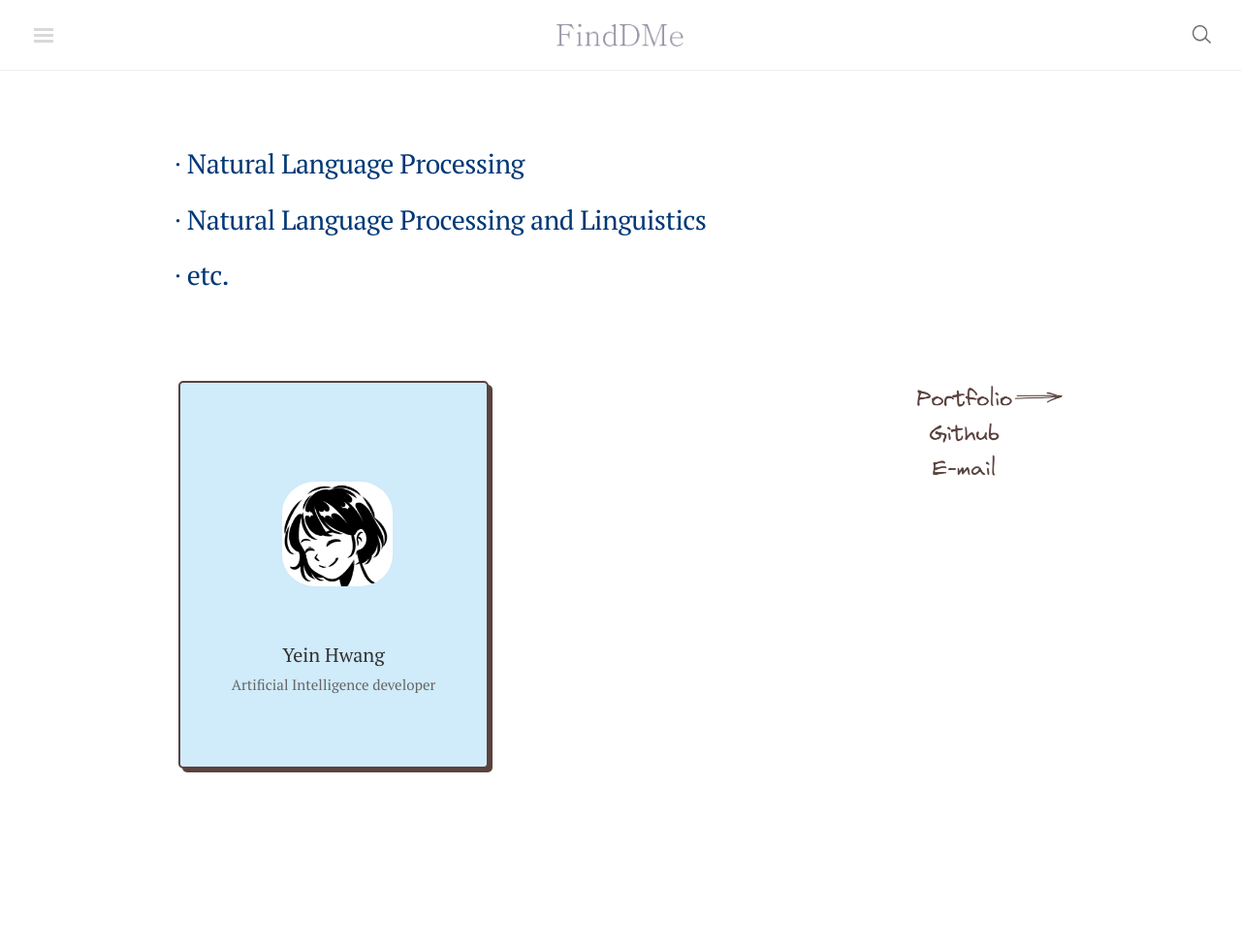
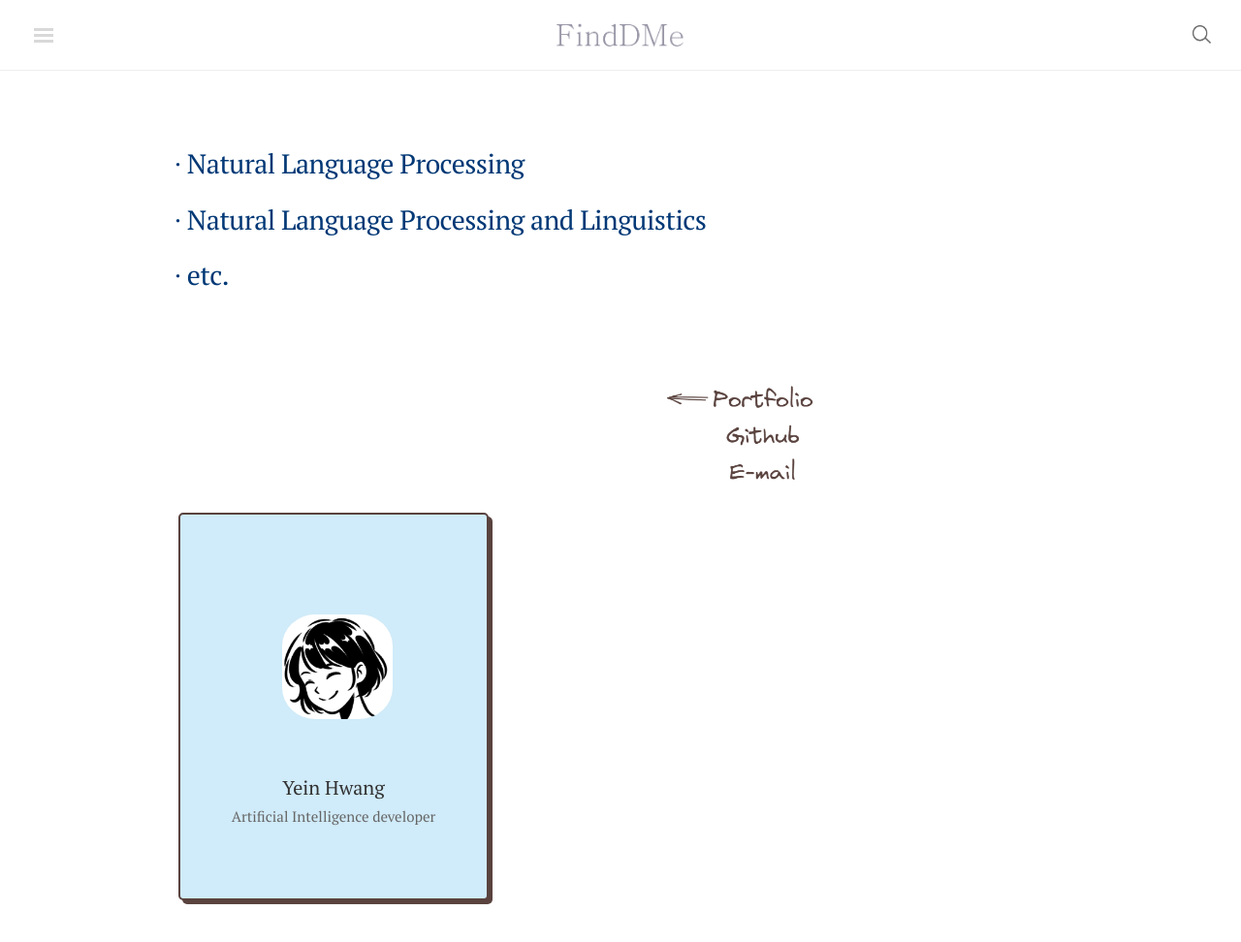
Before and after one commit to finddme/finddme.github.io, a Jekyll site: the page built from index.html, in a window 1280 px wide and 1065 px high. Shown: the top 972 px of the window at 97% size. Built offline with Jekyll 4.4.1, drawn with Linux system fonts in a browser that asks for light colours; nearby versions of some CDN libraries; comment, search, counter and statistics services are not loaded.

Commit message:
Update index.html

```diff
--- a/index.html
+++ b/index.html
@@ -76,8 +76,9 @@ title:   #Categories Home
 <br>
 <br>
 
-<div class="hero-portfolio"  style="float: right; width: 40%; overflow-y:hidden; margin-left: 4px;">
-  <img src="https://finddme.github.io/public/p_g_e.png" />
+<!-- <div class="hero-portfolio"  style="float: left; width: 40%; overflow-y:hidden; margin-left: 4px;"> -->
+<div class="hero-portfolio"  style="float: right; width: 40%; overflow-y:hidden; margin-right: 256px;">
+  <img src="https://finddme.github.io/public/p_g_e2.png" />
 </div>
 
 <div class="card-expo">
```
